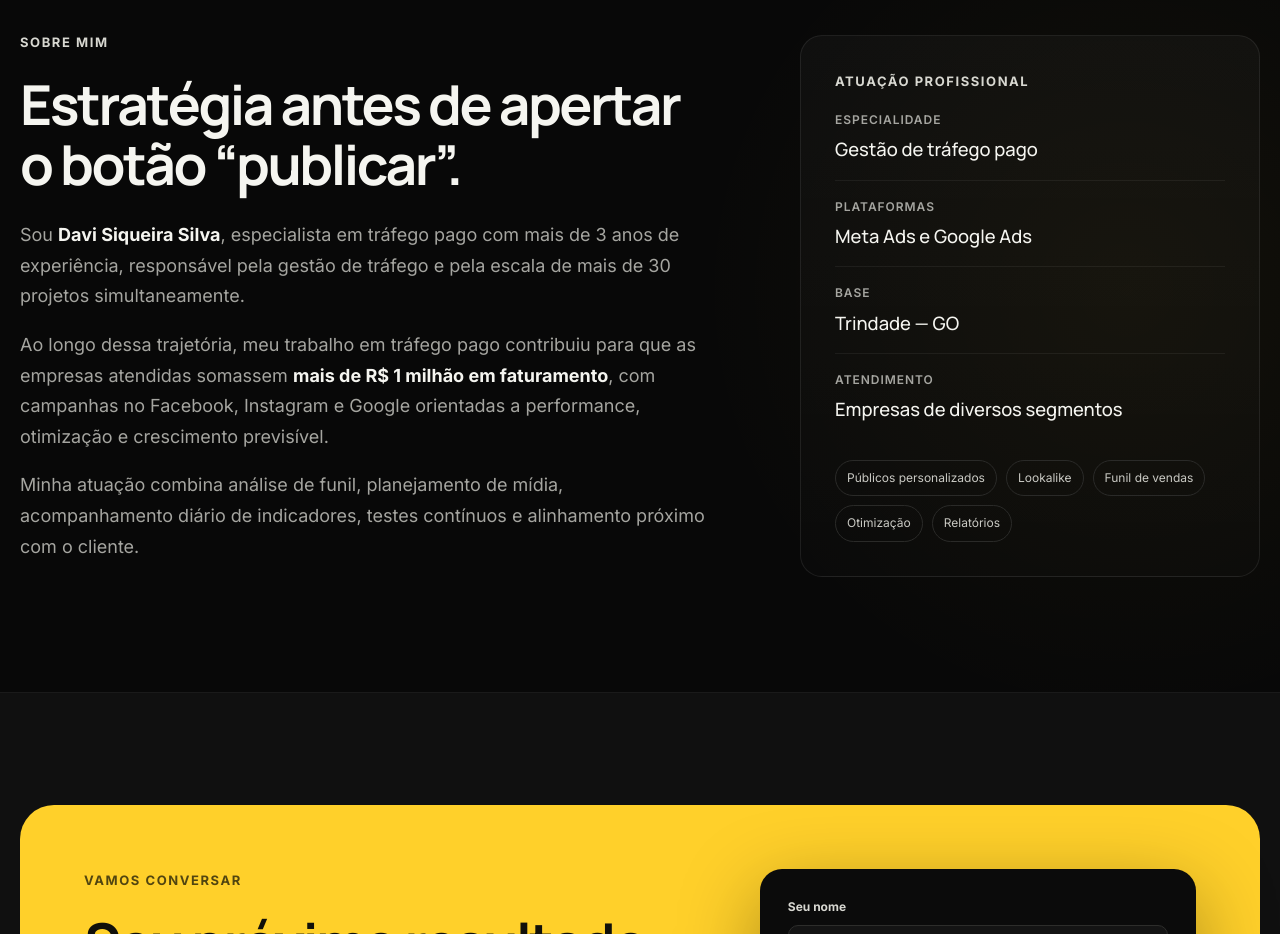
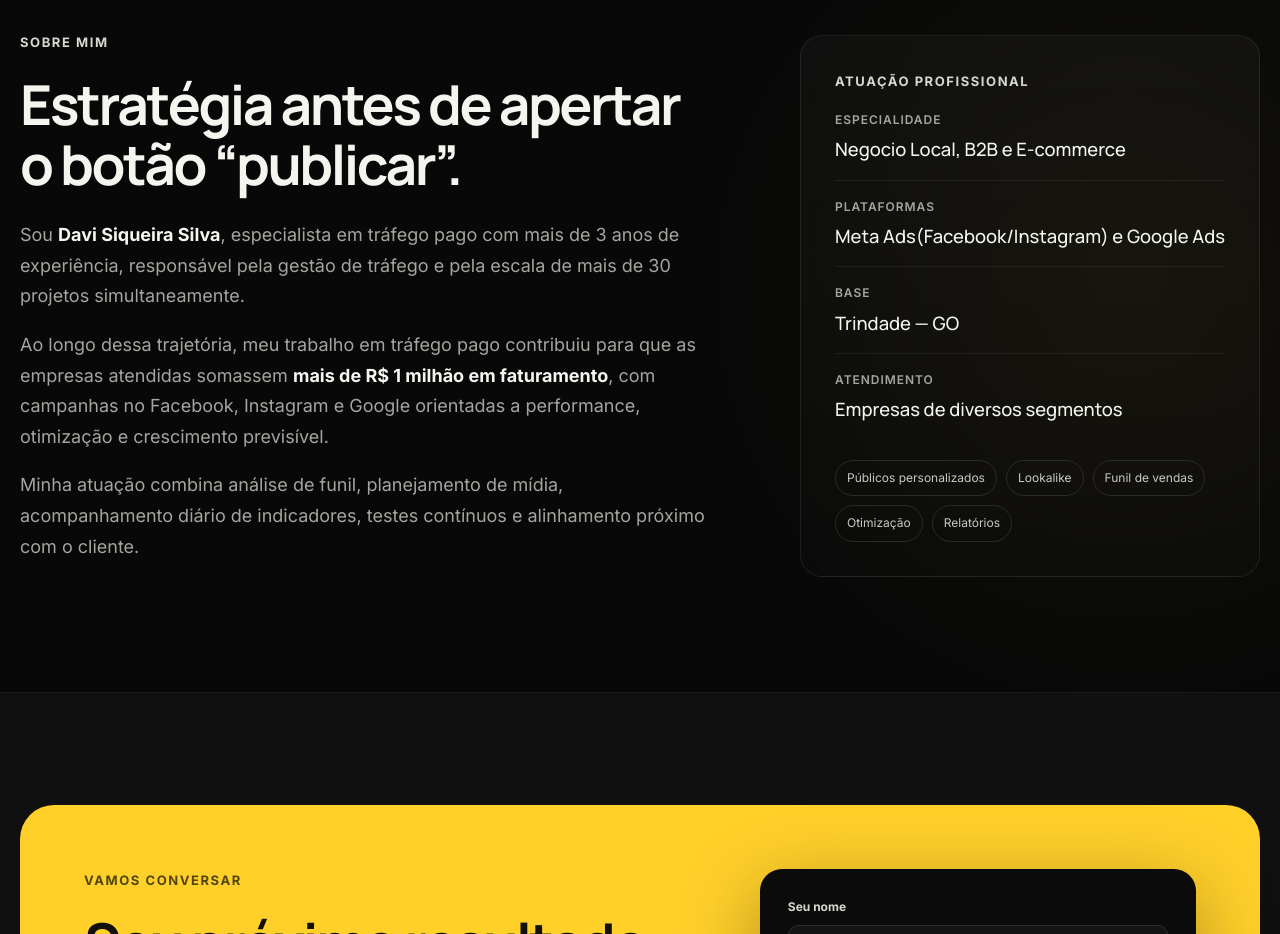
Before and after one commit to JooaoGui/portfolio-davi-siqueira, a plain HTML site: page index.html in a window 1280 px wide. Shown: the part 3280-4214 px from the top of the page. Drawn offline with Linux system fonts and the light colour scheme.

Commit message:
Add files via upload

```diff
--- a/index.html
+++ b/index.html
@@ -419,12 +419,12 @@
 
             <div>
               <dt>Especialidade</dt>
-              <dd>Gestão de tráfego pago</dd>
+              <dd>Negocio Local, B2B e E-commerce</dd>
             </div>
 
             <div>
               <dt>Plataformas</dt>
-              <dd>Meta Ads e Google Ads</dd>
+              <dd>Meta Ads(Facebook/Instagram) e Google Ads</dd>
             </div>
 
             <div>
```
Also changed, not shown: assets/davi-siqueira.jpg.
